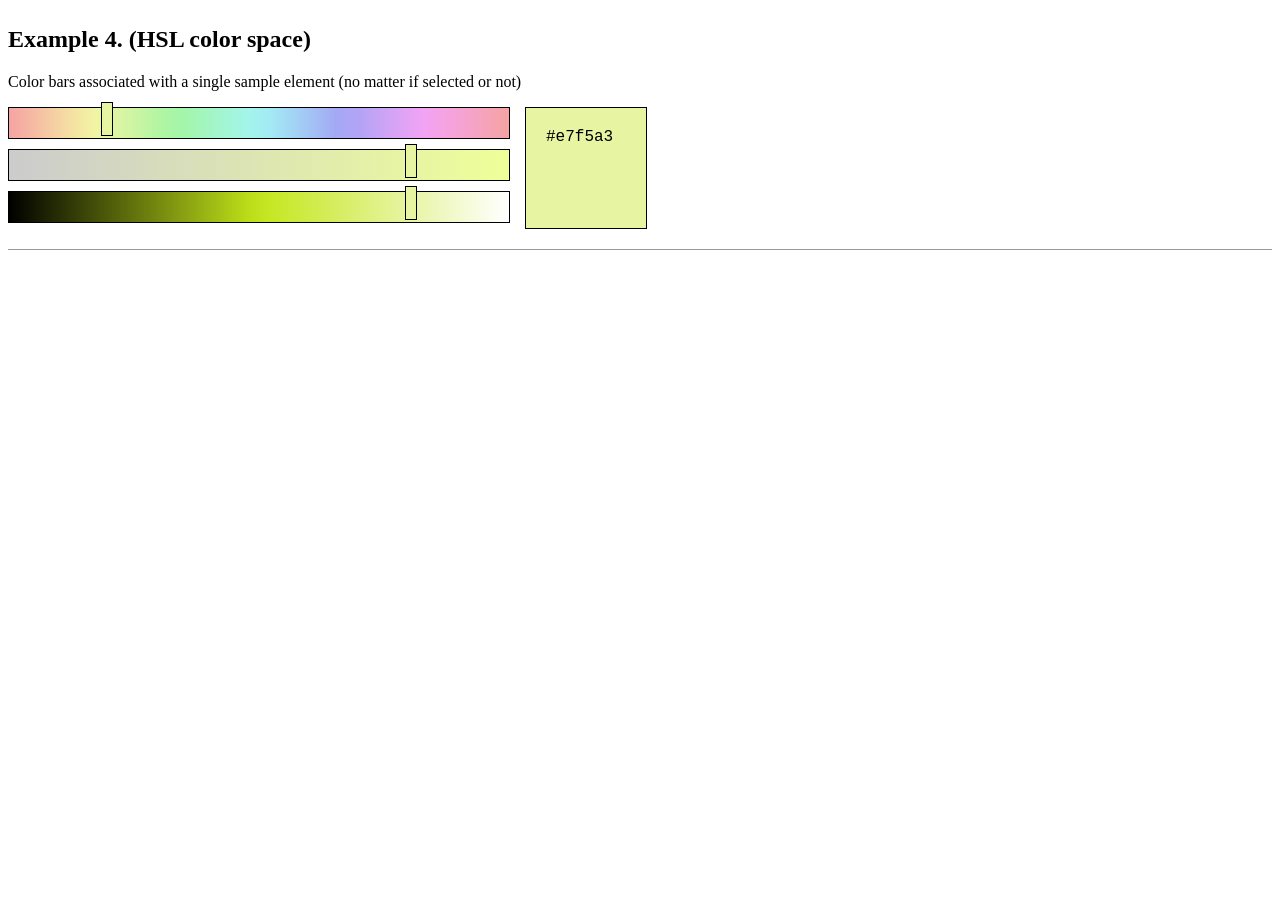
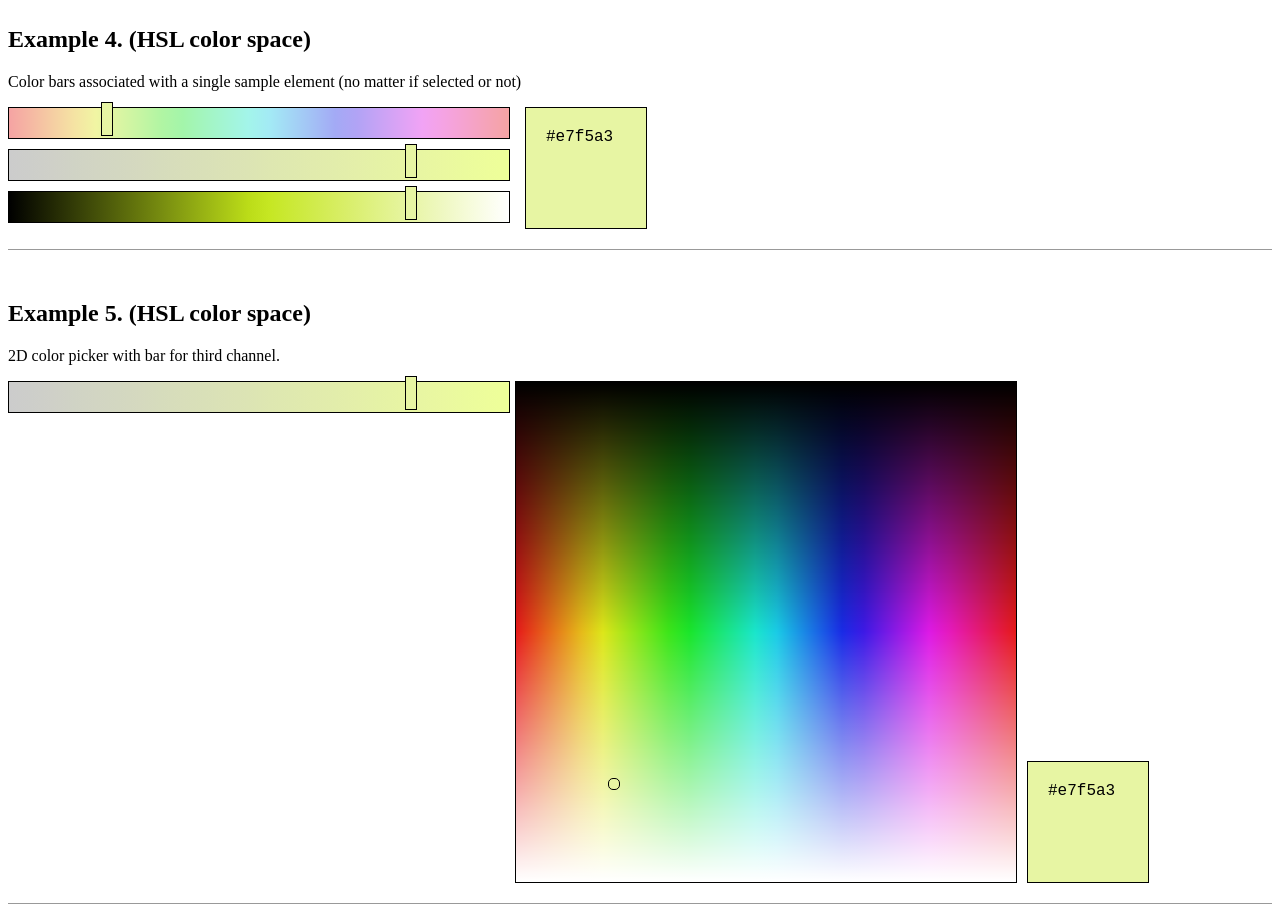
Before and after one commit to mprolejko/colorPicker, a plain HTML site: page public/index.html in a window 1280 px wide. Shown: the part 694-1616 px from the top of the page. Before the commit the page ends 994 px from the top, so only its background shows below. Drawn offline with nearby package versions, Linux system fonts and the light colour scheme.

Commit message:
add 2d picker

```diff
--- a/public/index.html
+++ b/public/index.html
@@ -5,6 +5,7 @@
     <link media="all" rel="stylesheet" href="./src/ColorBars.module.css">
     <link media="all" rel="stylesheet" href="./src/ColorSample.module.css">
     <link media="all" rel="stylesheet" href="./src/ColorPicker.module.css">
+    <link media="all" rel="stylesheet" href="./src/ColorRect.module.css">
     <link media="all" rel="stylesheet" href="./styles.css">
 </head>
 <body>
@@ -89,6 +90,22 @@
     </script>
 </article>
 
-
+<article>
+    <h2>Example 5. (HSL color space)</h2>
+    <p> 2D color picker with bar for third channel.</p>
+    <div id="rect"></div>
+    <script type="module">
+        import {HSLColor} from './lib/HSLColor.js';
+        import {ColorPickerSquare} from './src/ColorPickerSquare.js';
+        ReactDOM.render(React.createElement(ColorPickerSquare,{
+            model:HSLColor,
+            sample:{H: 70, S:80,L:80},
+            width:500,
+            height: 30,
+            channel:'S'
+        }
+        ), document.getElementById('rect'));
+    </script>
+</article>
 </body>
 </html>
--- a/public/src/ColorBars.js
+++ b/public/src/ColorBars.js
@@ -1,6 +1,6 @@
 'use strict';
 
-class Strip extends React.Component{
+export class Strip extends React.Component{
   constructor(props) {
     super(props);
     this.state = {
@@ -105,7 +105,6 @@ export class ColorBars extends React.Component {
     });
     if(typeof this.props.update == 'function')
       this.props.update(newColor);
-
   };
 
   render() {
--- /dev/null
+++ b/public/src/ColorPickerSquare.js
@@ -0,0 +1,66 @@
+'use strict';
+
+import * as cr from './ColorRect.js';
+const ColorRect = cr.ColorRect;
+
+import * as cb from './ColorBars.js';
+const Strip = cb.Strip;
+
+import * as cs from './ColorSample.js';
+const ColorSample = cs.ColorSample;
+
+
+export class ColorPickerSquare extends React.Component{
+  constructor(props) {
+    super(props);
+    this.state = {
+      sample:this.props.sample,
+      color: new this.props.model(this.props.sample)
+    }
+    this.update = this.update.bind(this);
+  }
+
+  update(newSample){
+    this.setState({
+      sample: newSample,
+      color: new this.props.model(newSample)
+    });
+  }
+
+
+  render() {
+    let singleChannel = this.props.channel;
+    const channels = this.state.color.channels;
+    var index = channels.indexOf(singleChannel);
+    if (index > -1) {
+      channels.splice(index, 1);
+    }
+
+    let square = React.createElement(ColorRect,{
+      model:this.props.model,
+      channels: channels,
+      sample:this.state.sample,
+      width:this.props.width,
+      height: this.props.width,
+      update: this.update
+    });
+    let bars = React.createElement(Strip,{
+      key:singleChannel,
+      name:singleChannel,
+      updateColor: this.update,
+      model:this.props.model,
+      values: this.state.color.getRaw(),
+      width:this.props.width,
+      height: this.props.height
+    }, square);
+    let sample = React.createElement(ColorSample, {
+      model: this.props.model ,
+      sample: this.state.sample
+    });
+
+
+    return React.createElement('div',{
+      className:"ColorPicker",
+    }, bars,square, React.createElement("div",{className:"color-sample"},sample));
+  }
+}
--- /dev/null
+++ b/public/src/ColorRect.js
@@ -0,0 +1,121 @@
+'use strict';
+
+export class ColorRect extends React.Component {
+  constructor(props) {
+    super(props);
+    this.state = {
+        isDragged: false,
+        valueX: this.props.sample[this.props.channels[0]],
+        valueY: this.props.sample[this.props.channels[1]]
+      }
+    this.setColor = this.setColor.bind(this);
+    this.mouseDown = this.mouseDown.bind(this);
+    this.mouseUp = this.mouseUp.bind(this);
+    this.mouseMove = this.mouseMove.bind(this);
+  }
+  mouseDown(event){
+      this.setState({isDragged: true});
+      this.setColor(event)
+  }
+  mouseUp(){
+    this.setState({isDragged: false});
+  }
+  mouseMove(e){
+    if(this.state.isDragged){
+      this.setColor(e);
+    }
+  }
+
+  setColor(event){
+    let color = this.props.sample;
+    let newX = color[this.props.channels[0]];
+    let newY = color[this.props.channels[1]];
+    if (event.type=="mousedown"){
+      let x = event.pageX - event.target.closest(".ColorRect").offsetLeft
+      newX = x / this.props.width;
+      let y = event.pageY - event.target.closest(".ColorRect").offsetTop
+      newY = y / this.props.height;
+    }
+    else if(event.type=="mousemove"){
+      newX += event.movementX / this.props.width;
+      newY += event.movementY / this.props.height;
+    }
+    if(typeof newX !== "undefined" && !isNaN(newX) && typeof newY !== "undefined" && !isNaN(newY)){
+      this.setState({
+        valueX:newX,
+        valueY:newY
+      });
+      color[this.props.channels[0]] = newX;
+      color[this.props.channels[1]] = newY;
+      this.props.update(color);
+    }
+  }
+
+  componentDidMount() {
+    this.updateCanvas();
+  }
+  componentDidUpdate() {
+    this.updateCanvas();
+  }
+
+  updateCanvas() {
+    const ctx = this.refs.canvas.getContext('2d');
+
+    var steps = 24;
+    let channelX = this.props.channels[0];
+    let channelY = this.props.channels[1];
+
+    let col = Object.assign({}, this.props.sample);
+    for( var y=0; y < this.props.height; y+=1){
+      col[channelY] = y * (1 / (this.props.width - 1));
+      var grd = ctx.createLinearGradient(0, 0, this.props.width, 0);
+      for (var i = 0; i < steps; i++){
+          col[channelX] = i * (1 / (steps - 1));
+          let color =  new this.props.model(col);
+          grd.addColorStop(col[channelX], color.getHEX().hex);
+      }
+      ctx.fillStyle = grd;
+      ctx.fillRect(0, y, this.props.width, y+1);
+    }
+  }
+
+  updateColor(newColor){
+    let color =  new this.props.model(newColor);
+    this.setState({
+      color: color
+    });
+    if(typeof this.props.update == 'function')
+      this.props.update(newColor);
+  };
+
+  render() {
+    let color =  new this.props.model(this.props.sample);
+
+    const channels = this.props.channels;
+
+    let x = (100 * color.getRaw()[channels[0]])+"%";
+    let y = (100 * color.getRaw()[channels[1]])+"%";
+
+    const canvas = React.createElement('canvas', {
+      ref: "canvas",
+      width: this.props.width,
+      height: this.props.height,
+    });
+    const selector = React.createElement('div', {
+      className:"selector",
+      style: {
+        backgroundColor: color.getHEX().hex,
+        left: x,
+        top: y
+      }
+    });
+
+    return React.createElement('div',{
+      className:"ColorRect",
+      onMouseMove: this.mouseMove,
+      onMouseDown: this.mouseDown,
+      onMouseUp: this.mouseUp
+    },canvas,selector);
+  }
+
+}
--- /dev/null
+++ b/public/src/ColorRect.module.css
@@ -0,0 +1,14 @@
+.ColorRect {
+    position:relative;
+    display:inline-block;
+}
+.ColorRect .selector{
+    position:absolute;
+    width:10px;
+    height:10px;
+    top:0px;left:0pn;
+    margin-left:-5px;
+    margin-top:-5px;
+    border:1px solid black;
+    border-radius: 5px;
+}
```
